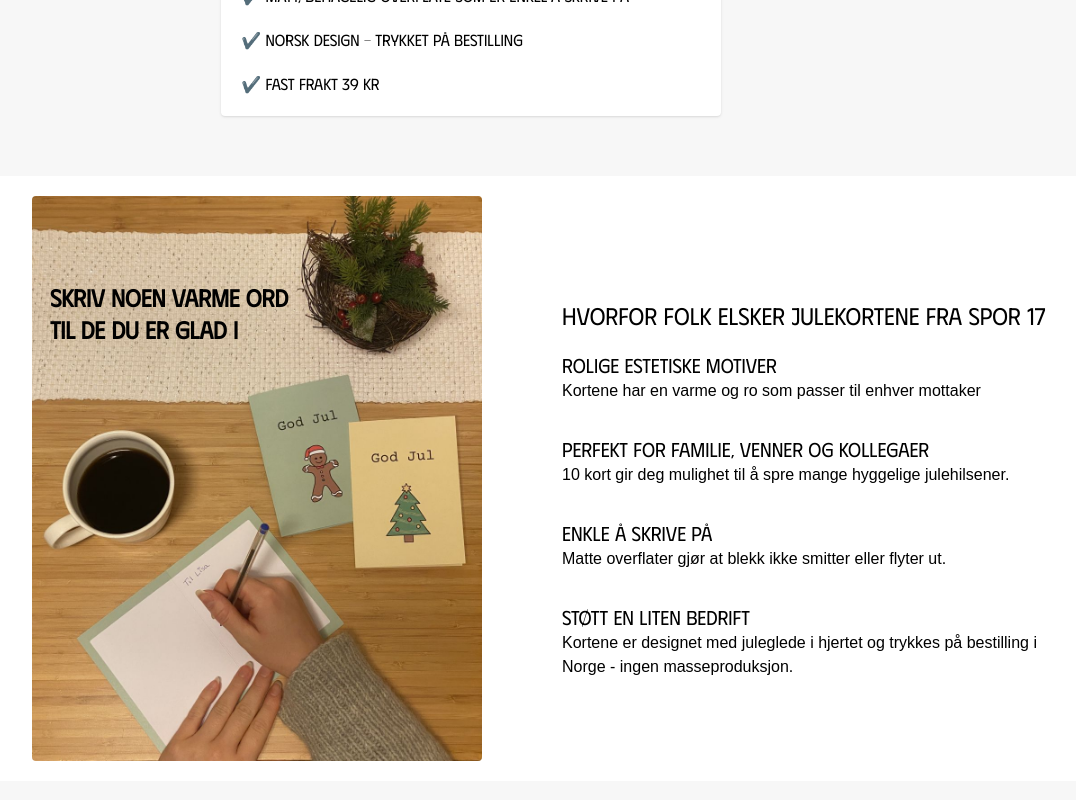
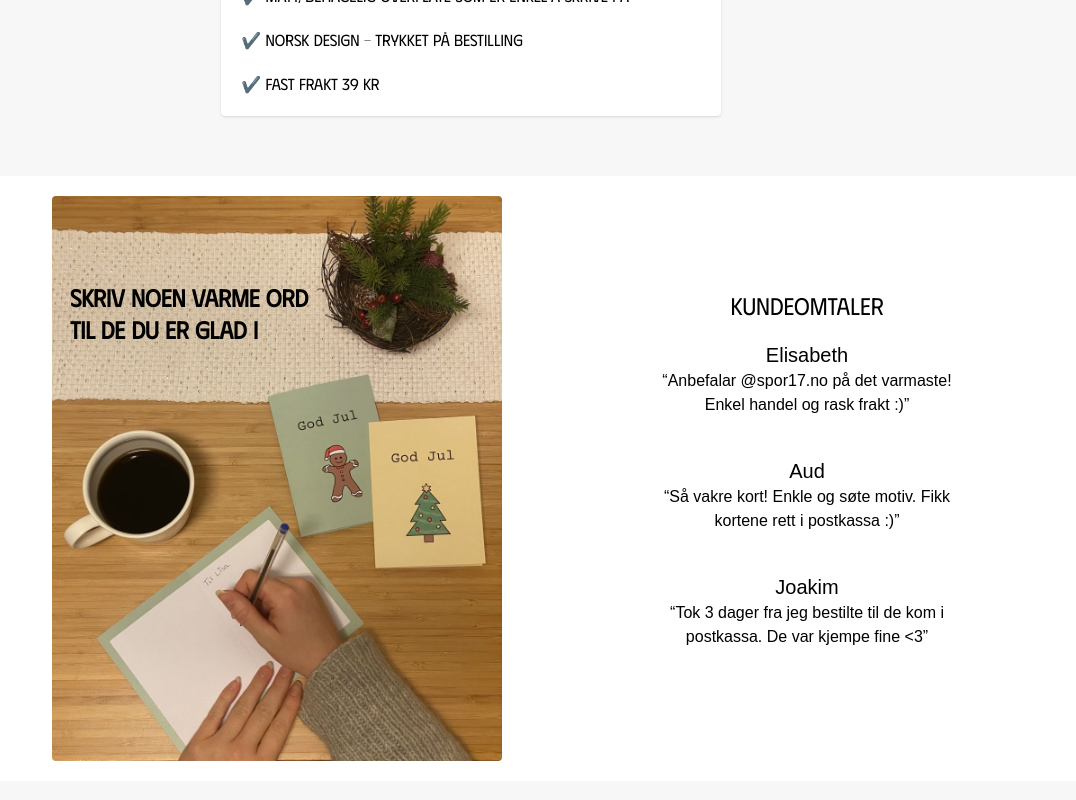
Before and after one commit to LillKonst/spor17, a React (Vite) app: page / in a window 1280 px wide. Shown: the part 954-1754 px from the top of the page, without its empty margins (68-1144 px from the left). Built offline with nearby package versions, Linux system fonts and the light colour scheme; no server answers; a web font is replaced by a local one.

Commit message:
added reviews

```diff
--- a/src/components/Reviews/Reviews.tsx
+++ b/src/components/Reviews/Reviews.tsx
@@ -2,7 +2,7 @@ import WriteCardDisplay from "../../images/IMG_1075-200kb.jpg";
 
 export default function Reviews() {
   return (
-    <div className="bg-white sm:p-5 my-10 rounded-lg flex flex-col gap-5 lg:flex-row w-full lg:px-20 self-center justify-center items-center">
+    <div className="bg-white sm:p-5 my-10 rounded-lg flex flex-col gap-5 lg:flex-row w-full lg:px-20 self-center justify-center items-center lg:max-w-[1200px] mx-auto">
       <div className="w-full relative md:max-w-[450px]">
         <img src={WriteCardDisplay} alt="2 pakker med kort" className="w-full md:rounded"/>
         <div className="absolute top-[15%] left-[4%] right-[43%]">
@@ -14,25 +14,21 @@ export default function Reviews() {
       </div>
 
 
-      <div className="flex-1 flex-col justify-center text-center lg:text-left xs:mx-5 xl:mx-10 ">
-      <h2 className="text-2xl m-5">Hvorfor folk elsker julekortene fra spor 17</h2>
+      <div className="pb-10 flex-1 flex-col justify-center text-center xs:mx-5 xl:mx-10 ">
+      <h2 className="text-2xl m-5">Kundeomtaler</h2>
       <div>
-        <ul className="flex flex-col gap-8">
+        <ul className="flex flex-col gap-10 max-w-[350px] mx-auto">
           <li className="mx-5">
-            <h3 className="text-xl">Rolige estetiske motiver</h3>
-            <p>Kortene har en varme og ro som passer til enhver mottaker</p>
+            <p className="text-xl font-Raleway">Elisabeth</p>
+            <p>{`“Anbefalar @spor17.no på det varmaste! Enkel handel og rask frakt :)”`}</p>
+          </li>
+          <li className="mx-5 font-Raleway">
+            <p className="text-xl font-Raleway">Aud</p>
+            <p>{`“Så vakre kort! Enkle og søte motiv. Fikk kortene rett i postkassa :)”`}</p>
           </li>
           <li className="mx-5">
-            <h3 className="text-xl">Perfekt for familie, venner og kollegaer</h3>
-            <p>10 kort gir deg mulighet til å spre mange hyggelige julehilsener.</p>
-          </li>
-          <li className="mx-5">
-            <h3 className="text-xl">Enkle å skrive på</h3>
-            <p>Matte overflater gjør at blekk ikke smitter eller flyter ut.</p>
-          </li>
-          <li className="mx-5">
-            <h3 className="text-xl">Støtt en liten bedrift</h3>
-            <p>Kortene er designet med juleglede i hjertet og trykkes på bestilling i Norge - ingen masseproduksjon.</p>
+            <p className="text-xl font-Raleway">Joakim</p>
+            <p>{`“Tok 3 dager fra jeg bestilte til de kom i postkassa. De var kjempe fine <3”`}</p>
           </li>
         </ul>
       </div>
```
